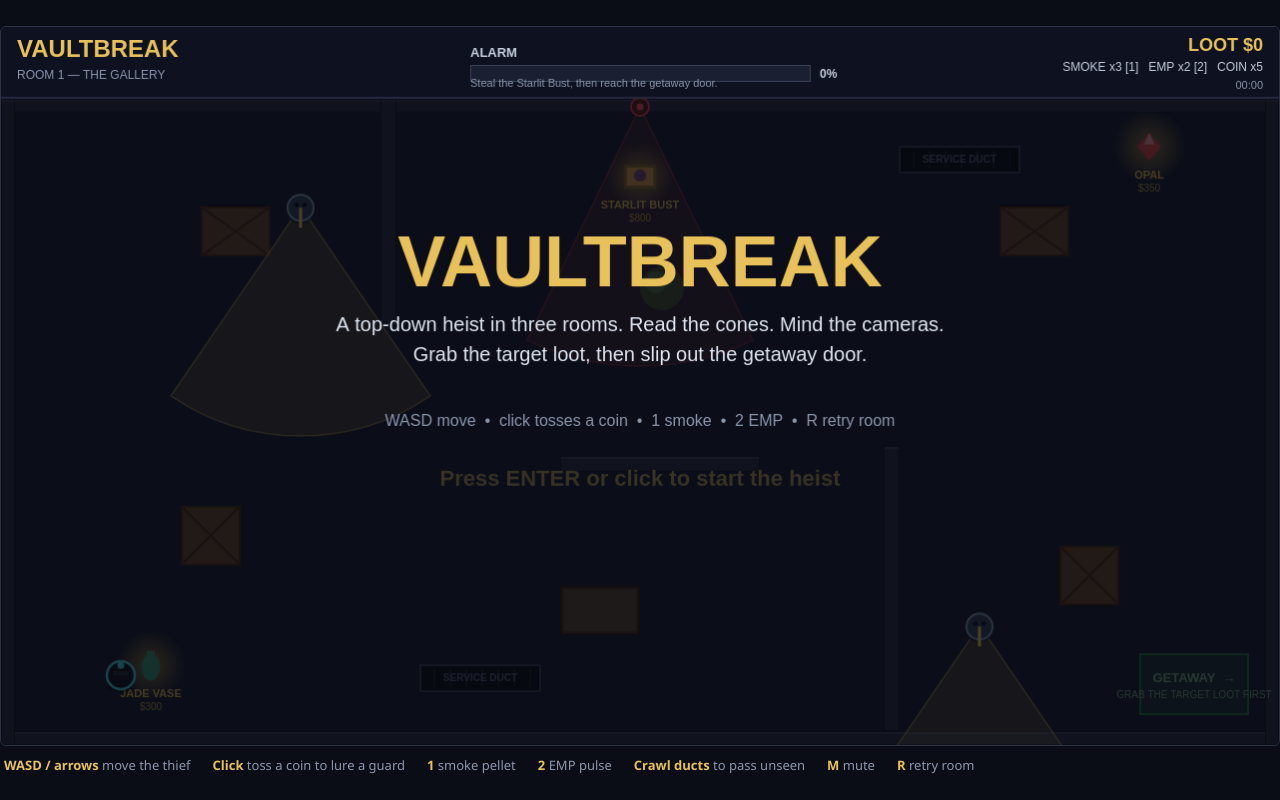
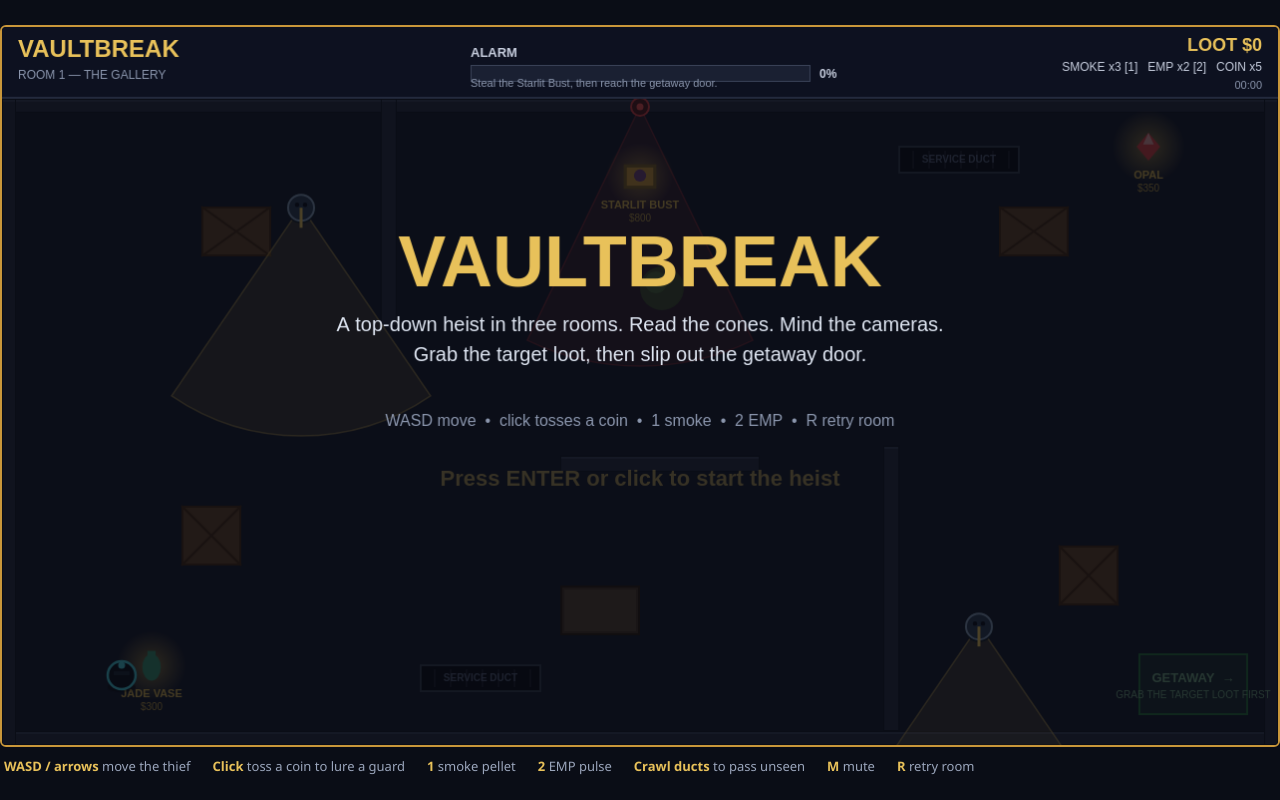
Before and after one commit to DKAnbu/best-heist-game-20261122-0559, a plain HTML site: page game/index.html in a window 1280 px wide. Drawn offline with Linux system fonts and the light colour scheme.

Commit message:
GILDED NIGHT v2: game/style.css

```diff
--- a/game/style.css
+++ b/game/style.css
@@ -1,4 +1,4 @@
-/* VAULTBREAK — page chrome around the canvas. The game itself draws
+/* GILDED NIGHT — page chrome around the canvas. The game itself draws
    everything (HUD included) on the canvas so a screenshot is the game. */
 * { box-sizing: border-box; }
 
@@ -6,7 +6,7 @@ html, body {
   margin: 0;
   padding: 0;
   background: #0a0d16;
-  color: #dfe6f2;
+  color: #f2e6c8;
   font-family: "Segoe UI", system-ui, -apple-system, sans-serif;
 }
 
@@ -26,7 +26,7 @@ body {
   width: 100%;
   height: auto;
   background: #10141f;
-  border: 1px solid #2a3348;
+  border: 2px solid #c9973a;
   border-radius: 6px;
   cursor: crosshair;
 }
@@ -37,7 +37,7 @@ body {
   gap: 8px 22px;
   padding: 10px 4px 0;
   font-size: 13px;
-  color: #8b96ad;
+  color: #9aa5bb;
 }
 
 #help b { color: #e8c15a; font-weight: 600; }
```
